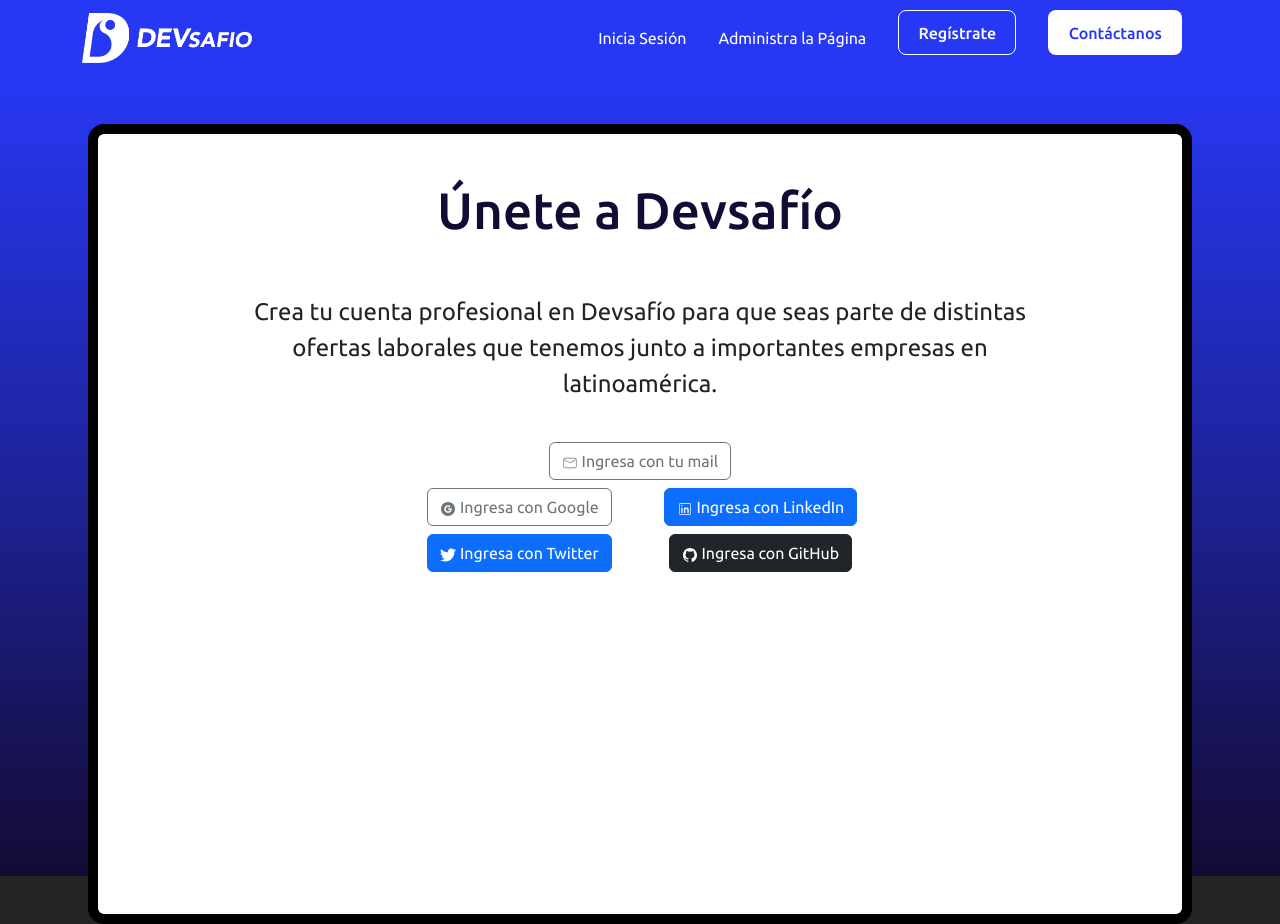
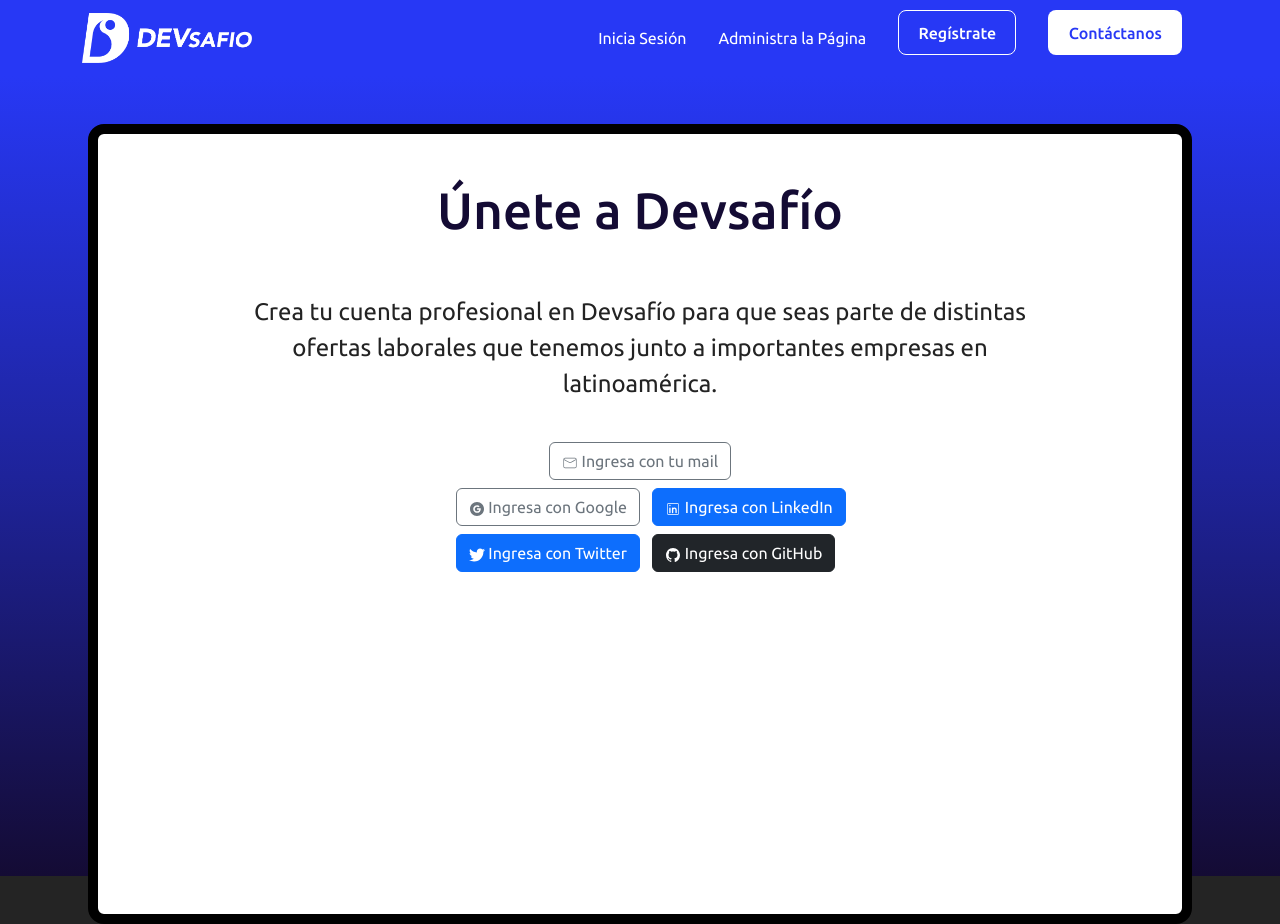
Before and after one commit to dlab-team/c17-incubadora-frontend, a React (Vite) app: page /login in a window 1280 px wide. Built offline with nearby package versions, Linux system fonts and the light colour scheme.

Commit message:
se ajustan botones

```diff
--- a/src/components/login/Login.jsx
+++ b/src/components/login/Login.jsx
@@ -32,21 +32,21 @@ const Login = () => {
         </Row>
 
         <Row className="justify-content-md-center mx-md-5">
-          <Col xs={12} md={3} className="pt-2">
+          <Col xs={12} md={3} className="pt-2 text-md-end px-md-0">
 
-          <Button className="mx-2 mx-md-0" variant="outline-secondary"><AiFillGoogleCircle />  Ingresa con Google</Button>
+          <Button className="mx-2 mx-md-0 " variant="outline-secondary"><AiFillGoogleCircle />  Ingresa con Google</Button>
           </Col>
-          <Col xs={12} md={3} className="pt-2">
-          <Button className="pt-xs-2 mx-md-0" variant="primary"><CiLinkedin />  Ingresa con LinkedIn</Button>
+          <Col xs={12} md={3} className="pt-2 text-md-start">
+          <Button className="pt-xs-2 mx-md-0 " variant="primary"><CiLinkedin />  Ingresa con LinkedIn</Button>
           </Col>
         </Row>
 
         <Row className="justify-content-md-center mx-md-5">
-          <Col xs={12} md={3} className="pt-2 mx-md-0">
-          <Button className="mx-2" variant="primary"><FaTwitter />  Ingresa con Twitter</Button>
+          <Col xs={12} md={3} className="pt-2 mx-md-0 text-md-end px-md-0">
+          <Button className="mx-2 mx-md-0" variant="primary"><FaTwitter />  Ingresa con Twitter</Button>
           </Col>
-          <Col xs={12} md={3} className="pt-2 mx-md-0">
-          <Button variant="dark"><IoLogoGithub /> Ingresa con GitHub</Button>
+          <Col xs={12} md={3} className="pt-2 text-md-start">
+          <Button className="mx-2 mx-md-0" variant="dark"><IoLogoGithub /> Ingresa con GitHub</Button>
           </Col>
         </Row>
       </Container>
```
